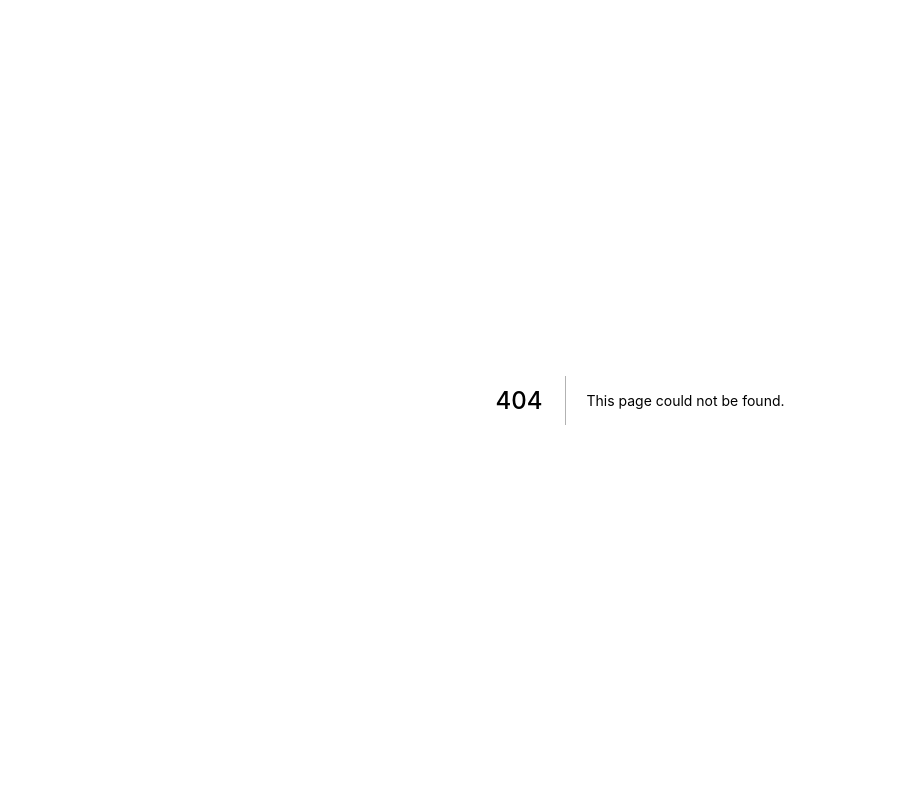
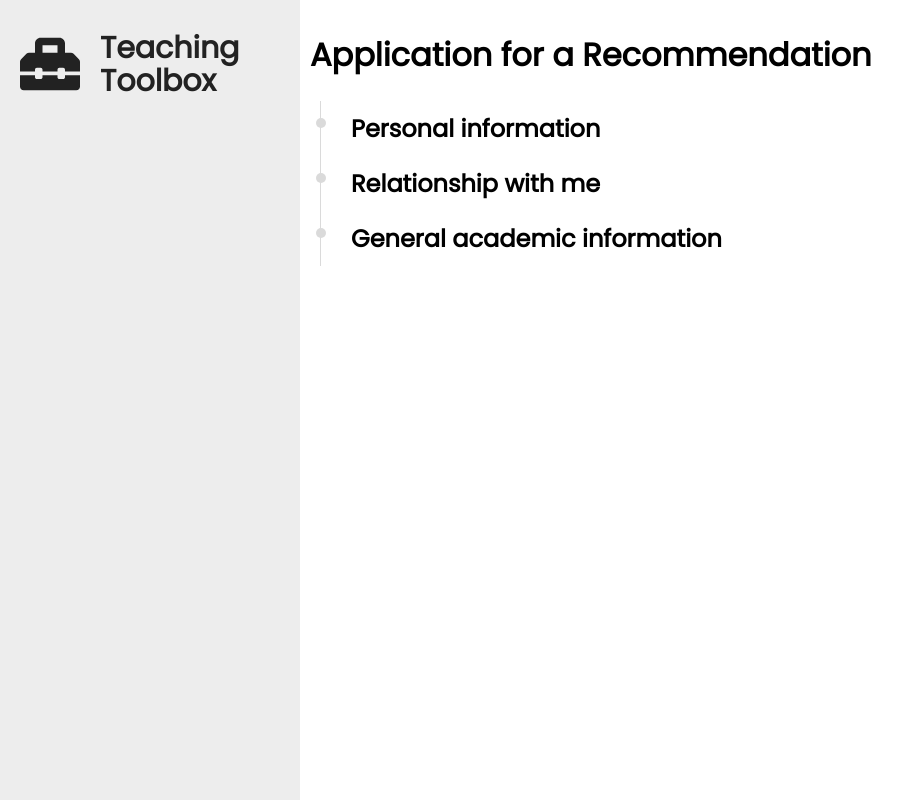
Before and after one commit to robwhess/teaching-toolbox, a Next.js app: page /recommendations in a window 1280 px wide. Before the commit this address had no page. Shown: the whole page, without its empty margins (0-914 px from the left). Built offline with nearby package versions, Linux system fonts and the light colour scheme.

Commit message:
Some progress on application for recommendation.

```diff
--- a/components/Layout.js
+++ b/components/Layout.js
@@ -2,7 +2,7 @@ import React from 'react';
 import styled from '@emotion/styled';
 import { Global, css } from '@emotion/core';
 
-import { color, size } from '../theme';
+import { size } from '../theme';
 import Sidebar from './Sidebar';
 
 const globalStyles = css`
--- a/components/Sidebar.js
+++ b/components/Sidebar.js
@@ -7,9 +7,10 @@ import { color, size } from '../theme';
 
 const SidebarContainer = styled.aside`
   max-width: 300px;
+  min-height: 100vh;
   padding: 20px;
-  background-color: ${color.lightBackground};
-  color: ${color.primaryFontLightBackground}
+  background-color: ${color.sidebar.background};
+  color: ${color.sidebar.font}
 `;
 
 const HeaderContainer = styled.div`
--- /dev/null
+++ b/pages/recommendations.js
@@ -0,0 +1,49 @@
+import React from 'react';
+import styled from '@emotion/styled';
+
+import Layout from '../components/Layout';
+import { color } from '../theme';
+
+const SectionContainer = styled.section`
+  border-left: 1px solid ${color.primary.border};
+  padding: 10px;
+  padding-left: 30px;
+  margin-left: 10px;
+`;
+
+const SectionHeader = styled.h2`
+  position: relative;
+  margin: 0;
+  &::before {
+    display: inline-block;
+    position: absolute;
+    left: -35px;
+    top: 20%;
+    content: '';
+    width: 10px;
+    height: 10px;
+    border-radius: 50%;
+    background-color: ${props => props.sectionComplete ? color.complete : color.primary.border};
+  }
+`;
+
+function Index() {
+  return (
+    <Layout>
+      <h1>Application for a Recommendation</h1>
+      <SectionContainer>
+        <SectionHeader>Personal information</SectionHeader>
+      </SectionContainer>
+
+      <SectionContainer>
+        <SectionHeader>Relationship with me</SectionHeader>
+      </SectionContainer>
+
+      <SectionContainer>
+        <SectionHeader>General academic information</SectionHeader>
+      </SectionContainer>
+    </Layout>
+  );
+}
+
+export default Index;
--- a/theme.js
+++ b/theme.js
@@ -3,8 +3,16 @@
  */
 
 const color = {
-  lightBackground: '#ededed',
-  primaryFontLightBackground: '#222'
+  primary: {
+    background: '#fff',
+    font: '#000',
+    border: '#dadada'
+  },
+  sidebar: {
+    background: '#ededed',
+    font: '#222'
+  },
+  complete: '#73ba56'
 };
 
 const size = {
```
